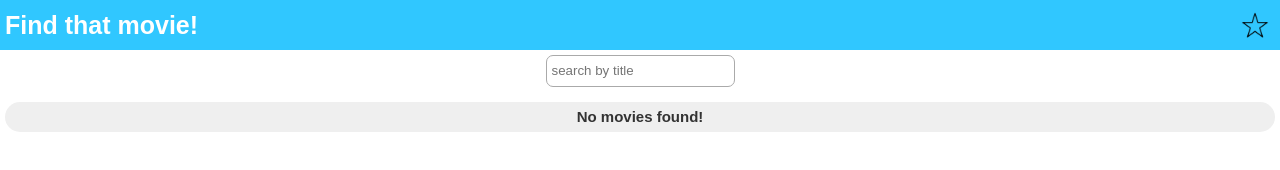
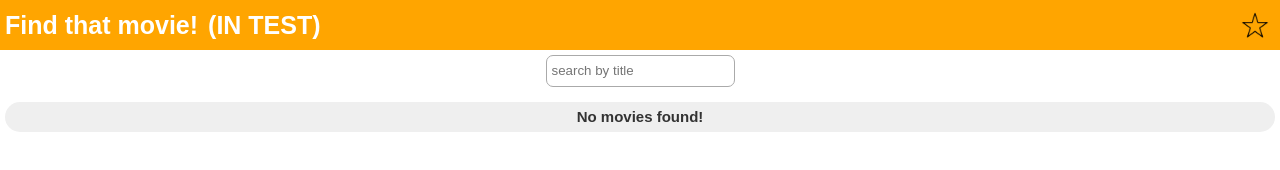
Before and after one commit to delapuente/v3-app, a website: page index.html in a window 1280 px wide. Drawn offline with Linux system fonts and the light colour scheme.

Commit message:
Modified styles for fake A/B testing

```diff
--- a/css/style.css
+++ b/css/style.css
@@ -18,11 +18,17 @@ h1 {
   line-height: 5rem;
   font-size: 2.5rem;
   padding-left: 0.5rem;
-  background-color: #30c7ff;
+  background-color: orange;
   color: #ffffff;
   text-overflow: ellipsis;
   white-space: nowrap;
   overflow: hidden;
+}
+
+h1:after {
+  content: "(IN TEST)";
+  color: white;
+  margin-left: 1rem;
 }
 
 form {
@@ -46,7 +52,7 @@ input[type="text"] {
   height: 5rem;
   background-size: 5rem 5rem;
   text-indent: -9999rem;
-  background-color: #30c7ff;
+  background-color: transparent;
 }
 
 .icon.search {
```
